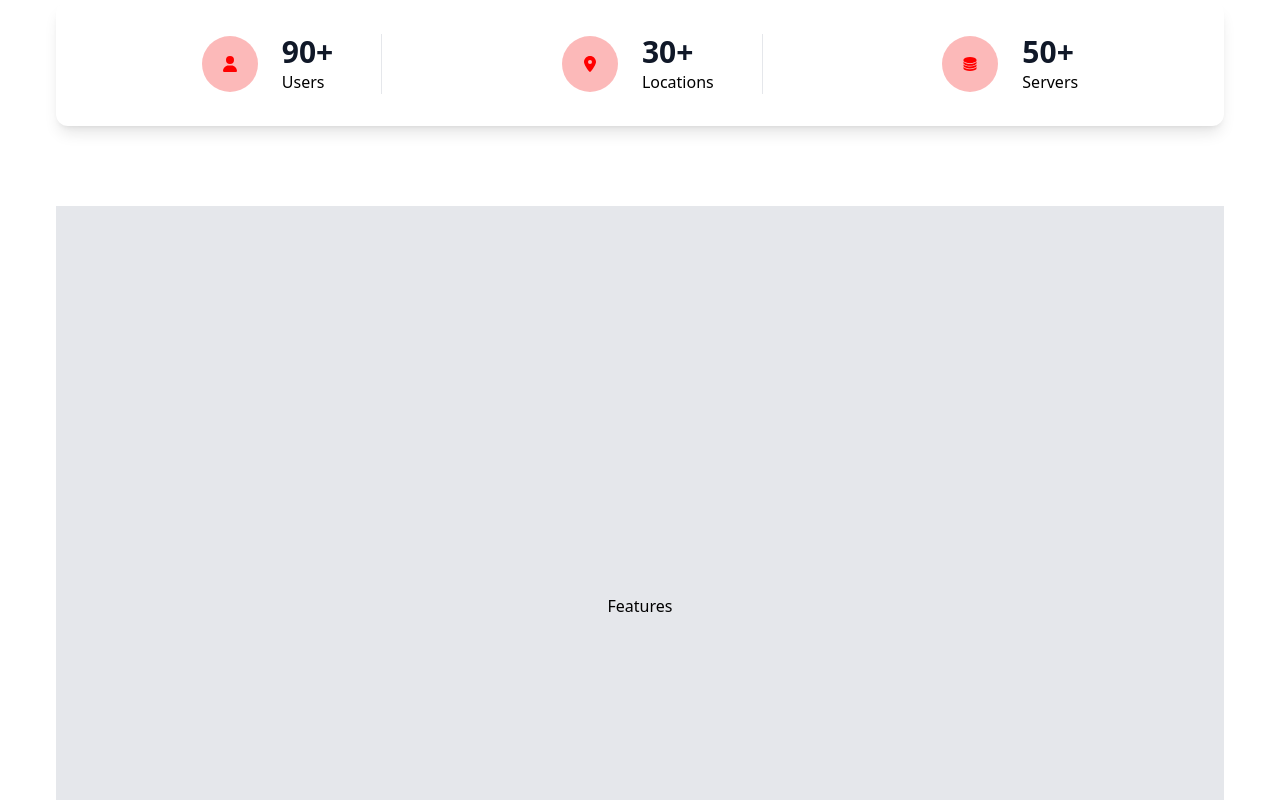
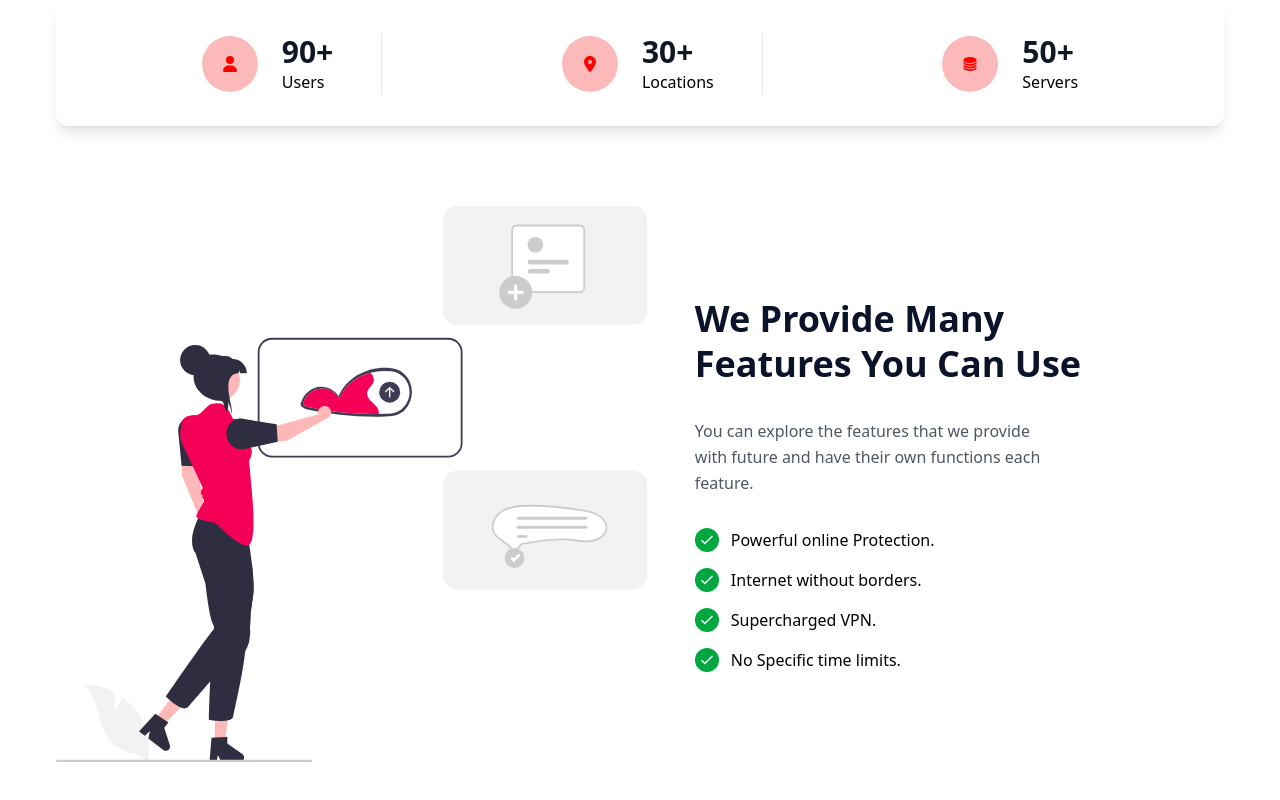
Before and after one commit to hasan814/React-TailwindCSS, a React (Vite) app: page / in a window 1280 px wide. Shown: the part 620-1420 px from the top of the page. Built offline with nearby package versions, Linux system fonts and the light colour scheme.

Commit message:
Completed Features Section

```diff
--- /dev/null
+++ b/src/components/modules/FeatureItem.tsx
@@ -0,0 +1,12 @@
+import { IoMdCheckmark } from "react-icons/io";
+
+const FeatureItem = ({ text }: { text: string }) => (
+  <li className="flex items-center gap-3">
+    <div className="bg-green-600 w-fit p-1 rounded-full">
+      <IoMdCheckmark color="white" />
+    </div>
+    <span>{text}</span>
+  </li>
+);
+
+export default FeatureItem;
--- /dev/null
+++ b/src/components/modules/FeatureList.tsx
@@ -0,0 +1,15 @@
+import { features } from "../../utils/LinkHelper";
+
+import FeatureItem from "./FeatureItem";
+
+const FeatureList = () => {
+  return (
+    <ul className="space-y-4">
+      {features.map((feature, index) => (
+        <FeatureItem key={index} text={feature} />
+      ))}
+    </ul>
+  );
+};
+
+export default FeatureList;
--- a/src/components/templates/Features.tsx
+++ b/src/components/templates/Features.tsx
@@ -1,13 +1,27 @@
+import FeatureList from "../modules/FeatureList";
+
 const Features = () => {
   return (
-    <div className="pt-20">
-      <section
-        id="features"
-        className="h-screen flex justify-center items-center bg-gray-200"
-      >
-        <h1>Features</h1>
-      </section>
-    </div>
+    <section id="features" className="py-20">
+      <div className="flex flex-col md:flex-row items-center justify-between gap-12">
+        <div className="md:1/2">
+          <img
+            src="/undraw_features-overview_uone.svg"
+            alt="Features Overview"
+          />
+        </div>
+        <div className="md:w-1/2 space-y-8">
+          <h2 className="text-heading-text text-4xl font-bold leading-tight">
+            We Provide Many <br /> Features You Can Use
+          </h2>
+          <p className="text-primary-text leading-relaxed md:w-2/3">
+            You can explore the features that we provide with future and have
+            their own functions each feature.
+          </p>
+          <FeatureList />
+        </div>
+      </div>
+    </section>
   );
 };
 
--- a/src/utils/LinkHelper.ts
+++ b/src/utils/LinkHelper.ts
@@ -4,3 +4,11 @@ export const navItems = [
   { name: "features", id: "features" },
   { name: "pricing", id: "pricing" },
 ];
+
+
+export const features = [
+  "Powerful online Protection.",
+  "Internet without borders.",
+  "Supercharged VPN.",
+  "No Specific time limits.",
+];
```
Also changed, not shown: public/undraw_features-overview_uone.svg (added).
